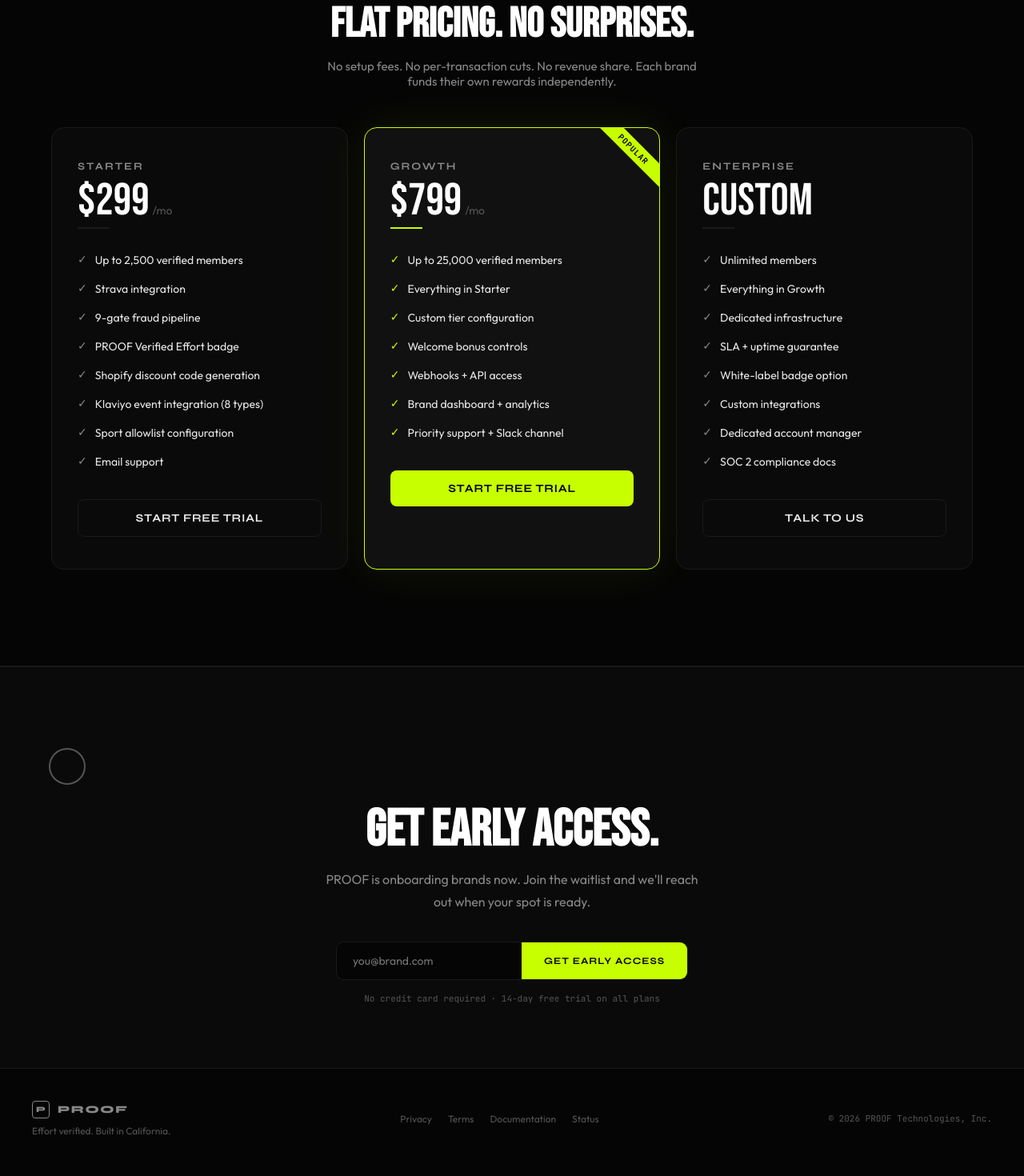
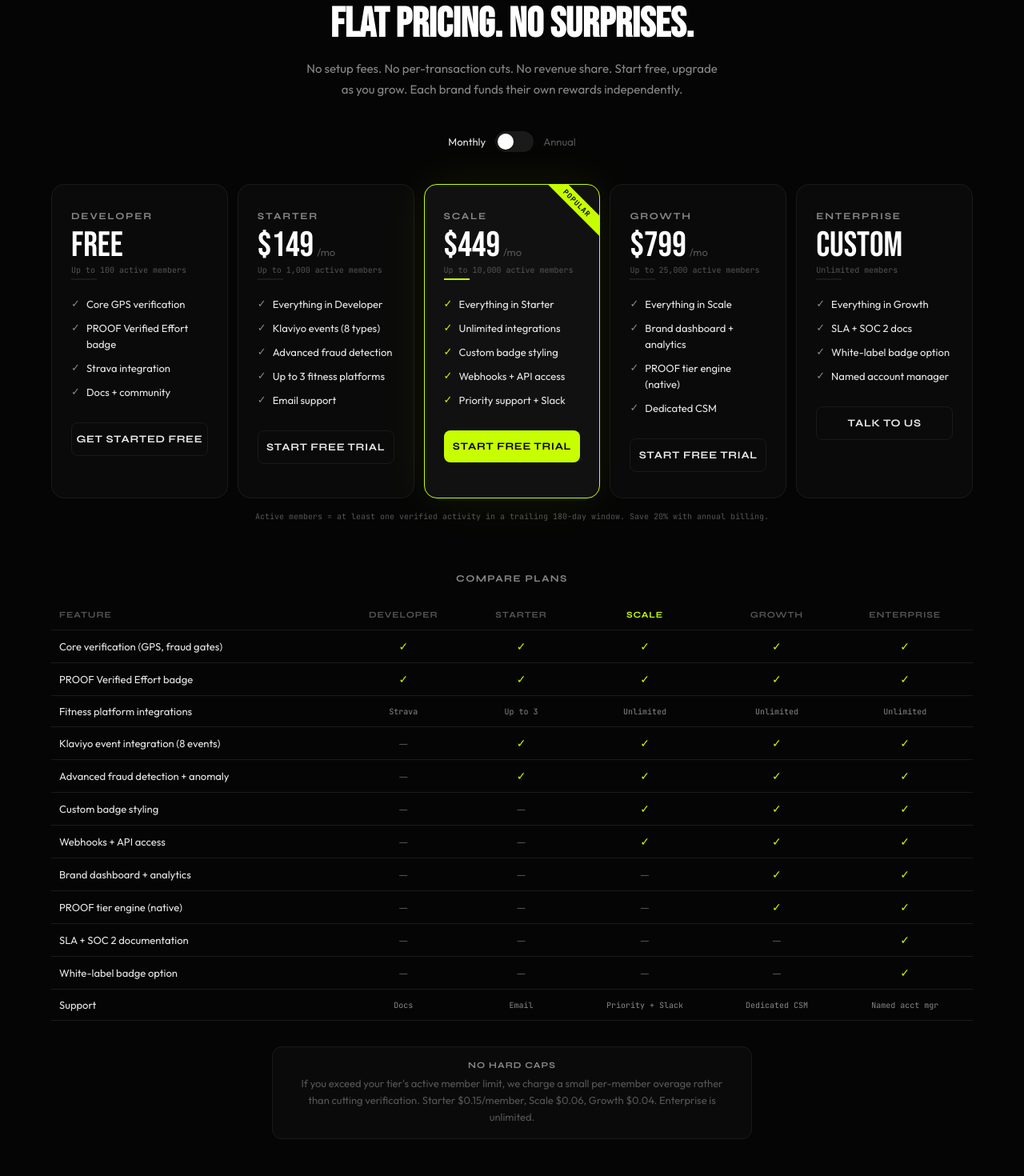
Before and after one commit to snacktrapp/proof-site, a Next.js app: page / in a window 1280 px wide. Shown: the part 8500-9970 px from the top of the page at 80% size. Built offline with nearby package versions, Linux system fonts and the light colour scheme.

Commit message:
Update pricing to 5-tier model

```diff
--- a/components/ProofWebsite.tsx
+++ b/components/ProofWebsite.tsx
@@ -95,41 +95,44 @@
   );
 };
 
-const PricingCard = ({ name, price, period, features, highlight, cta }:
-  { name: string; price: string; period?: string; features: string[]; highlight?: boolean; cta: string }) => (
+const PricingCard = ({ name, price, period, members, features, highlight, cta }:
+  { name: string; price: string; period?: string; members?: string; features: string[]; highlight?: boolean; cta: string }) => (
   <div style={{ background: highlight ? COLORS.surfaceRaised : COLORS.surface,
     border: `1px solid ${highlight ? COLORS.signal : COLORS.surfaceBorder}`,
-    borderRadius: 16, padding: "40px 32px", position: "relative", overflow: "hidden",
-    flex: "1 1 280px", maxWidth: 380,
+    borderRadius: 16, padding: "32px 24px", position: "relative", overflow: "hidden",
+    flex: "1 1 200px", maxWidth: 240, minWidth: 190,
     boxShadow: highlight ? `0 0 60px ${COLORS.signalDim}` : "none" }}>
     {highlight && (
-      <div style={{ position: "absolute", top: 16, right: -32, background: COLORS.signal,
-        color: COLORS.base, fontFamily: "'JetBrains Mono', monospace", fontSize: 10, fontWeight: 700,
-        padding: "4px 40px", transform: "rotate(45deg)", letterSpacing: "0.1em", textTransform: "uppercase" }}>
+      <div style={{ position: "absolute", top: 14, right: -34, background: COLORS.signal,
+        color: COLORS.base, fontFamily: "'JetBrains Mono', monospace", fontSize: 9, fontWeight: 700,
+        padding: "3px 40px", transform: "rotate(45deg)", letterSpacing: "0.1em", textTransform: "uppercase" }}>
         Popular
       </div>
     )}
-    <div style={{ fontFamily: "'Syne', sans-serif", fontSize: 13, fontWeight: 700, color: COLORS.subtle,
+    <div style={{ fontFamily: "'Syne', sans-serif", fontSize: 12, fontWeight: 700, color: COLORS.subtle,
       textTransform: "uppercase", letterSpacing: "0.15em", marginBottom: 8 }}>{name}</div>
-    <div style={{ display: "flex", alignItems: "baseline", gap: 4, marginBottom: 4 }}>
-      <span style={{ fontFamily: "'Bebas Neue', sans-serif", fontSize: 56, color: COLORS.textBright, lineHeight: 1 }}>{price}</span>
-      {period && <span style={{ fontFamily: "'Outfit', sans-serif", fontSize: 14, color: COLORS.muted }}>{period}</span>}
+    <div style={{ display: "flex", alignItems: "baseline", gap: 4, marginBottom: 2 }}>
+      <span style={{ fontFamily: "'Bebas Neue', sans-serif", fontSize: 44, color: COLORS.textBright, lineHeight: 1 }}>{price}</span>
+      {period && <span style={{ fontFamily: "'Outfit', sans-serif", fontSize: 13, color: COLORS.muted }}>{period}</span>}
     </div>
-    <div style={{ width: 40, height: 2, background: highlight ? COLORS.signal : COLORS.surfaceBorder, marginBottom: 28 }} />
-    <div style={{ display: "flex", flexDirection: "column", gap: 14, marginBottom: 36 }}>
+    {members && (
+      <div style={{ fontFamily: "'JetBrains Mono', monospace", fontSize: 10, color: COLORS.muted, marginBottom: 4 }}>{members}</div>
+    )}
+    <div style={{ width: 32, height: 2, background: highlight ? COLORS.signal : COLORS.surfaceBorder, marginBottom: 20 }} />
+    <div style={{ display: "flex", flexDirection: "column", gap: 10, marginBottom: 28 }}>
       {features.map((f, i) => (
-        <div key={i} style={{ display: "flex", gap: 10, alignItems: "flex-start" }}>
-          <span style={{ color: highlight ? COLORS.signal : COLORS.subtle, fontSize: 14, lineHeight: "22px", flexShrink: 0 }}>✓</span>
-          <span style={{ fontFamily: "'Outfit', sans-serif", fontSize: 14, color: COLORS.text, lineHeight: "22px" }}>{f}</span>
+        <div key={i} style={{ display: "flex", gap: 8, alignItems: "flex-start" }}>
+          <span style={{ color: highlight ? COLORS.signal : COLORS.subtle, fontSize: 13, lineHeight: "20px", flexShrink: 0 }}>✓</span>
+          <span style={{ fontFamily: "'Outfit', sans-serif", fontSize: 13, color: COLORS.text, lineHeight: "20px" }}>{f}</span>
         </div>
       ))}
     </div>
-    <button style={{ width: "100%", padding: "14px 0",
+    <button style={{ width: "100%", padding: "12px 0",
       background: highlight ? COLORS.signal : "transparent",
       color: highlight ? COLORS.base : COLORS.text,
       border: highlight ? "none" : `1px solid ${COLORS.surfaceBorder}`,
       borderRadius: 8, cursor: "pointer", fontFamily: "'Syne', sans-serif",
-      fontSize: 14, fontWeight: 700, letterSpacing: "0.05em", textTransform: "uppercase" }}
+      fontSize: 13, fontWeight: 700, letterSpacing: "0.05em", textTransform: "uppercase" }}
       onClick={() => document.getElementById("waitlist")?.scrollIntoView({ behavior: "smooth" })}>
       {cta}
     </button>
@@ -252,6 +255,7 @@
   const [email, setEmail] = useState("");
   const [formState, setFormState] = useState<FormState>("idle");
   const [errorMsg, setErrorMsg] = useState("");
+  const [annualPricing, setAnnualPricing] = useState(false);
 
   useEffect(() => {
     setTimeout(() => setHeroReady(true), 100);
@@ -1024,7 +1028,7 @@
       {/* ── PRICING ── */}
       <div style={{ borderBottom: `1px solid ${COLORS.surfaceBorder}` }}>
         <Section id="pricing">
-          <div style={{ textAlign: "center", marginBottom: 48 }}>
+          <div style={{ textAlign: "center", marginBottom: 40 }}>
             <div style={{ fontFamily: "'JetBrains Mono', monospace", fontSize: 11, color: COLORS.muted,
               letterSpacing: "0.2em", textTransform: "uppercase", marginBottom: 12 }}>Pricing</div>
             <h2 style={{ fontFamily: "'Bebas Neue', sans-serif", fontSize: "clamp(32px, 6vw, 52px)",
@@ -1032,26 +1036,129 @@
               Flat pricing. No surprises.
             </h2>
             <p style={{ fontFamily: "'Outfit', sans-serif", fontSize: 15, color: COLORS.subtle,
-              maxWidth: 480, margin: "0 auto" }}>
-              No setup fees. No per-transaction cuts. No revenue share. Each brand funds their own rewards independently.
+              maxWidth: 520, margin: "0 auto", lineHeight: 1.7 }}>
+              No setup fees. No per-transaction cuts. No revenue share. Start free, upgrade as you grow.
+              Each brand funds their own rewards independently.
             </p>
           </div>
-          <div style={{ display: "flex", flexWrap: "wrap", gap: 20, justifyContent: "center", alignItems: "stretch" }}>
-            <PricingCard name="Starter" price="$299" period="/mo"
-              features={["Up to 2,500 verified members", "Strava integration",
-                "9-gate fraud pipeline", "PROOF Verified Effort badge",
-                "Shopify discount code generation", "Klaviyo event integration (8 types)", "Sport allowlist configuration", "Email support"]}
+
+          {/* Annual / Monthly toggle */}
+          <div style={{ display: "flex", justifyContent: "center", alignItems: "center", gap: 12, marginBottom: 40 }}>
+            <span style={{ fontFamily: "'Outfit', sans-serif", fontSize: 13,
+              color: annualPricing ? COLORS.muted : COLORS.text, transition: "color 0.2s" }}>Monthly</span>
+            <button onClick={() => setAnnualPricing(a => !a)}
+              style={{ width: 48, height: 26, borderRadius: 13, border: "none", cursor: "pointer",
+                background: annualPricing ? COLORS.signal : COLORS.surfaceBorder, position: "relative",
+                transition: "background 0.3s ease" }}>
+              <div style={{ width: 20, height: 20, borderRadius: "50%", background: COLORS.textBright,
+                position: "absolute", top: 3,
+                left: annualPricing ? 25 : 3,
+                transition: "left 0.3s ease", boxShadow: "0 1px 3px rgba(0,0,0,0.3)" }} />
+            </button>
+            <span style={{ fontFamily: "'Outfit', sans-serif", fontSize: 13,
+              color: annualPricing ? COLORS.text : COLORS.muted, transition: "color 0.2s" }}>Annual</span>
+            {annualPricing && (
+              <span style={{ fontFamily: "'JetBrains Mono', monospace", fontSize: 10,
+                color: COLORS.signal, background: COLORS.signalDim, padding: "3px 8px", borderRadius: 4 }}>
+                Save 20%
+              </span>
+            )}
+          </div>
+
+          {/* 5-tier pricing cards */}
+          <div style={{ display: "flex", flexWrap: "wrap", gap: 12, justifyContent: "center", alignItems: "stretch" }}>
+            <PricingCard name="Developer" price="Free" members="Up to 100 active members"
+              features={["Core GPS verification", "PROOF Verified Effort badge", "Strava integration", "Docs + community"]}
+              cta="Get started free" />
+            <PricingCard name="Starter"
+              price={annualPricing ? "$119" : "$149"} period="/mo"
+              members="Up to 1,000 active members"
+              features={["Everything in Developer", "Klaviyo events (8 types)", "Advanced fraud detection", "Up to 3 fitness platforms", "Email support"]}
               cta="Start free trial" />
-            <PricingCard name="Growth" price="$799" period="/mo" highlight
-              features={["Up to 25,000 verified members", "Everything in Starter",
-                "Custom tier configuration", "Welcome bonus controls",
-                "Webhooks + API access", "Brand dashboard + analytics", "Priority support + Slack channel"]}
+            <PricingCard name="Scale"
+              price={annualPricing ? "$359" : "$449"} period="/mo"
+              members="Up to 10,000 active members" highlight
+              features={["Everything in Starter", "Unlimited integrations", "Custom badge styling", "Webhooks + API access", "Priority support + Slack"]}
               cta="Start free trial" />
-            <PricingCard name="Enterprise" price="Custom"
-              features={["Unlimited members", "Everything in Growth", "Dedicated infrastructure", "SLA + uptime guarantee",
-                "White-label badge option", "Custom integrations",
-                "Dedicated account manager", "SOC 2 compliance docs"]}
+            <PricingCard name="Growth"
+              price={annualPricing ? "$639" : "$799"} period="/mo"
+              members="Up to 25,000 active members"
+              features={["Everything in Scale", "Brand dashboard + analytics", "PROOF tier engine (native)", "Dedicated CSM"]}
+              cta="Start free trial" />
+            <PricingCard name="Enterprise" price="Custom" members="Unlimited members"
+              features={["Everything in Growth", "SLA + SOC 2 docs", "White-label badge option", "Named account manager"]}
               cta="Talk to us" />
+          </div>
+
+          <div style={{ fontFamily: "'JetBrains Mono', monospace", fontSize: 10,
+            color: COLORS.muted, textAlign: "center", marginTop: 16 }}>
+            Active members = at least one verified activity in a trailing 180-day window.
+            {annualPricing ? " Prices shown reflect annual prepayment." : " Save 20% with annual billing."}
+          </div>
+
+          {/* Feature comparison table */}
+          <div style={{ marginTop: 64, overflowX: "auto" }}>
+            <div style={{ fontFamily: "'Syne', sans-serif", fontSize: 12, fontWeight: 700,
+              color: COLORS.subtle, textTransform: "uppercase", letterSpacing: "0.12em",
+              textAlign: "center", marginBottom: 20 }}>
+              Compare plans
+            </div>
+            <table style={{ width: "100%", minWidth: 700, borderCollapse: "collapse" }}>
+              <thead>
+                <tr style={{ borderBottom: `1px solid ${COLORS.surfaceBorder}` }}>
+                  {["Feature", "Developer", "Starter", "Scale", "Growth", "Enterprise"].map((h, i) => (
+                    <th key={i} style={{ padding: "12px 10px", textAlign: i === 0 ? "left" : "center",
+                      fontFamily: "'Syne', sans-serif", fontSize: 11, fontWeight: 700,
+                      color: h === "Scale" ? COLORS.signal : COLORS.muted,
+                      letterSpacing: "0.08em", textTransform: "uppercase" }}>{h}</th>
+                  ))}
+                </tr>
+              </thead>
+              <tbody>
+                {[
+                  { feature: "Core verification (GPS, fraud gates)", vals: ["✓", "✓", "✓", "✓", "✓"] },
+                  { feature: "PROOF Verified Effort badge", vals: ["✓", "✓", "✓", "✓", "✓"] },
+                  { feature: "Fitness platform integrations", vals: ["Strava", "Up to 3", "Unlimited", "Unlimited", "Unlimited"] },
+                  { feature: "Klaviyo event integration (8 events)", vals: ["—", "✓", "✓", "✓", "✓"] },
+                  { feature: "Advanced fraud detection + anomaly", vals: ["—", "✓", "✓", "✓", "✓"] },
+                  { feature: "Custom badge styling", vals: ["—", "—", "✓", "✓", "✓"] },
+                  { feature: "Webhooks + API access", vals: ["—", "—", "✓", "✓", "✓"] },
+                  { feature: "Brand dashboard + analytics", vals: ["—", "—", "—", "✓", "✓"] },
+                  { feature: "PROOF tier engine (native)", vals: ["—", "—", "—", "✓", "✓"] },
+                  { feature: "SLA + SOC 2 documentation", vals: ["—", "—", "—", "—", "✓"] },
+                  { feature: "White-label badge option", vals: ["—", "—", "—", "—", "✓"] },
+                  { feature: "Support", vals: ["Docs", "Email", "Priority + Slack", "Dedicated CSM", "Named acct mgr"] },
+                ].map((row, ri) => (
+                  <tr key={ri} style={{ borderBottom: `1px solid ${COLORS.surfaceBorder}` }}>
+                    <td style={{ padding: "11px 10px", fontFamily: "'Outfit', sans-serif", fontSize: 13,
+                      color: COLORS.text }}>{row.feature}</td>
+                    {row.vals.map((val, vi) => (
+                      <td key={vi} style={{ padding: "11px 10px", textAlign: "center",
+                        fontFamily: val === "✓" || val === "—" ? "'Outfit', sans-serif" : "'JetBrains Mono', monospace",
+                        fontSize: val === "✓" || val === "—" ? 14 : 10,
+                        color: val === "✓" ? COLORS.signal : val === "—" ? COLORS.muted : COLORS.subtle }}>
+                        {val}
+                      </td>
+                    ))}
+                  </tr>
+                ))}
+              </tbody>
+            </table>
+          </div>
+
+          {/* Overage note */}
+          <div style={{ maxWidth: 600, margin: "32px auto 0", textAlign: "center",
+            padding: "16px 24px", background: COLORS.surface,
+            border: `1px solid ${COLORS.surfaceBorder}`, borderRadius: 12 }}>
+            <div style={{ fontFamily: "'Syne', sans-serif", fontSize: 11, fontWeight: 700,
+              color: COLORS.subtle, textTransform: "uppercase", letterSpacing: "0.1em", marginBottom: 6 }}>
+              No hard caps
+            </div>
+            <p style={{ fontFamily: "'Outfit', sans-serif", fontSize: 13, color: COLORS.muted, lineHeight: 1.6 }}>
+              If you exceed your tier&apos;s active member limit, we charge a small per-member overage
+              rather than cutting verification. Starter $0.15/member, Scale $0.06, Growth $0.04.
+              Enterprise is unlimited.
+            </p>
           </div>
         </Section>
       </div>
```
